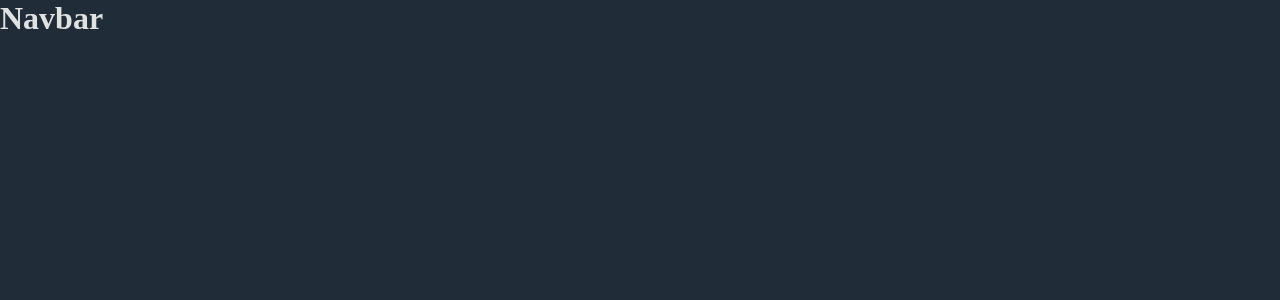
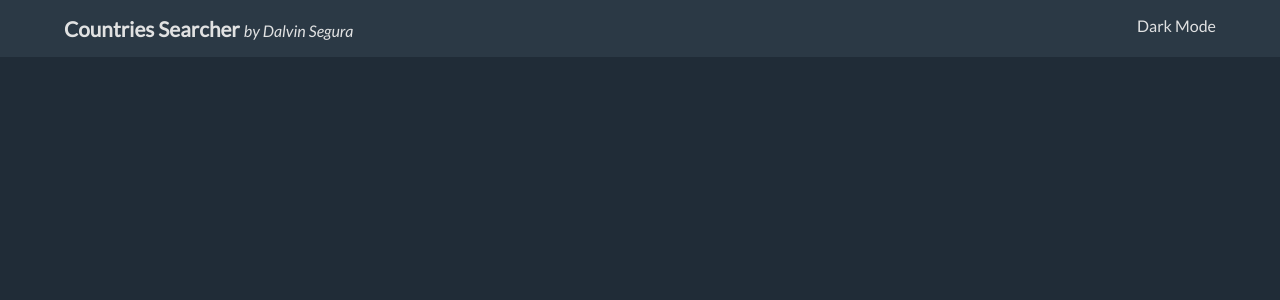
Before and after one commit to dalvinsegura/countries-searcher, a React (Vite) app: page / in a window 1280 px wide. Shown: the top 300 px of the page. Built offline with nearby package versions, Linux system fonts and the light colour scheme.

Commit message:
Navbar: navbar structure and styles was done as component

```diff
--- a/src/App.jsx
+++ b/src/App.jsx
@@ -1,6 +1,6 @@
 
 import "./app.scss";
-import Navbar from "./components/Navbar";
+import Navbar from "./components/navbar/Navbar";
 
 
 function App() {
--- a/src/app.scss
+++ b/src/app.scss
@@ -1,4 +1,6 @@
-*{
+$font-family: "Lato", sans-serif;
+
+* {
   margin: 0;
   padding: 0;
   box-sizing: border-box;
@@ -7,7 +9,9 @@
   outline: none;
 }
 
-body{
+body {
   background-color: hsl(207, 26%, 17%);
   color: #eeee;
+
+  font-family: $font-family;
 }
--- a/src/components/Navbar.jsx
+++ /dev/null
@@ -1,7 +0,0 @@
-const Navbar = () => {
-    return(
-        <h1>Navbar</h1>
-    )
-};
-
-export default Navbar
--- /dev/null
+++ b/src/components/navbar/Navbar.jsx
@@ -0,0 +1,16 @@
+import "./navbar.scss";
+
+const Navbar = () => {
+    return(
+        <div className="navbar-container">
+            <h1>Countries Searcher <i>by Dalvin Segura</i></h1>
+
+            <div className="toggle-mode">
+                <span>Dark Mode</span>
+            </div>
+
+        </div>
+    )
+};
+
+export default Navbar;
--- /dev/null
+++ b/src/components/navbar/navbar.scss
@@ -0,0 +1,20 @@
+.navbar-container {
+  display: flex;
+  flex-direction: row;
+  justify-content: space-between;
+
+  background-color: hsl(209, 23%, 22%);
+
+  padding: 1rem 4rem;
+
+  h1 {
+    font-size: 1.3rem;
+    font-weight: 700;
+
+    i {
+      font-size: 1rem;
+      font-weight: 400;
+      font-style: italic;
+    }
+  }
+}
```
Lines whose indentation alone changed are shown as unchanged.
